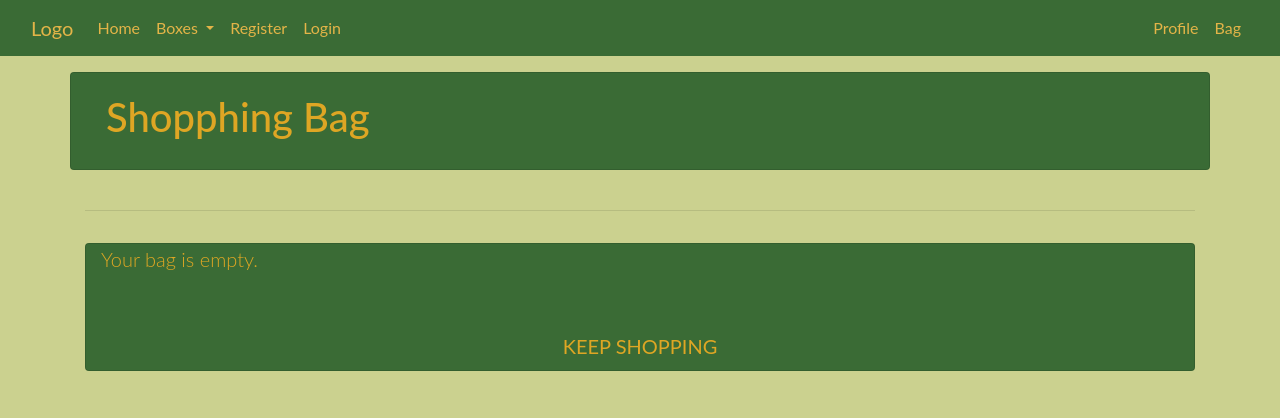
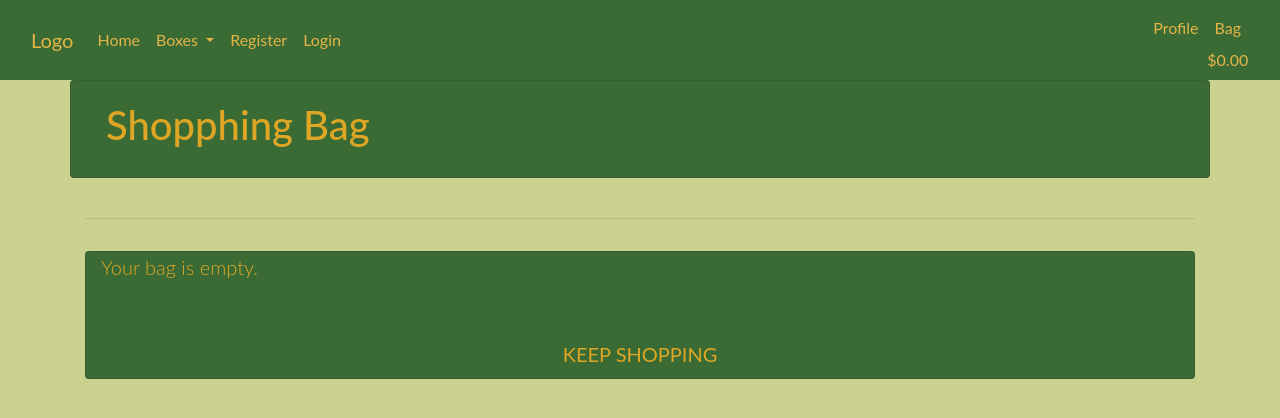
Before and after one commit to Code-Institute-Submissions/MadeleineFrey-Project5_MayResub, a Django app: page /bag/ in a window 1280 px wide. Shown: the top 418 px of the page. Run offline with Django 3.2, Linux system fonts and the light colour scheme; parts of the project's set-up code (start-up, migrations or seed data) failed here and were passed over; some libraries are stand-ins or nearby versions.

Commit message:
Update bag in navbar and add content to contexts.py

```diff
--- a/bag/templates/bag/bag.html
+++ b/bag/templates/bag/bag.html
@@ -13,9 +13,9 @@
 {% block content %}
 
 <div class="overlay my-bag-bg"></div>
-<div class="container mb-2 my-bag-bg my-my">
+<div class="container mb-2 my-bag-bg my-my {% if grand_total %} info-box-more-v {% else %}  {% endif %}">
     <div class="row">
-        <div class="col card mb-4  mt-3 left info-box">
+        <div class="col card mb-4  mt-4 left info-box">
             <div class="card-body ">
                 <h1>Shopphing Bag</h1>
             </div>
@@ -27,7 +27,7 @@
             <hr>
         </div>
     </div>
-        <div class="row my-bag-bg">
+        <div class="row my-bag-bg ">
             <div class="col">
                 <div class="col card mb-4  mt-3 left info-box" >
                 {% if bag_items %}
--- a/boxes/templates/boxes/boxes.html
+++ b/boxes/templates/boxes/boxes.html
@@ -10,7 +10,7 @@
 {% endblock %}
 
 {% block content %}
-<div class="container my-my">
+<div class="container my-my {% if grand_total %} info-box-more {% else %}  {% endif %}">
     <div class="row">
         <div class="col card mb-4  mt-3 left info-box">
             <div class="card-body ">
--- a/static/css/base.css
+++ b/static/css/base.css
@@ -47,6 +47,11 @@ body {
 .info-box {
     background-color: #3a6b35;
 }
+
+.info-box-more {
+    padding-top: 50px;
+}
+
 
 a {
     color: #E3B448;
--- a/templates/base.html
+++ b/templates/base.html
@@ -86,6 +86,16 @@
               </li>
               <li class="nav-item">
                 <a class="nav-link" href="{% url 'bag' %}">Bag</a>
+                <div class="text-center">
+                  <div><i class="fas fa-shopping-bag fa-lg"></i></div>
+                  <p class="my-0">
+                      {% if grand_total %}
+                          ${{ grand_total|floatformat:2 }}
+                      {% else %}
+                          $0.00
+                      {% endif %}
+                  </p>
+              </div>
               </li>
           </ul>
         </div>
```
